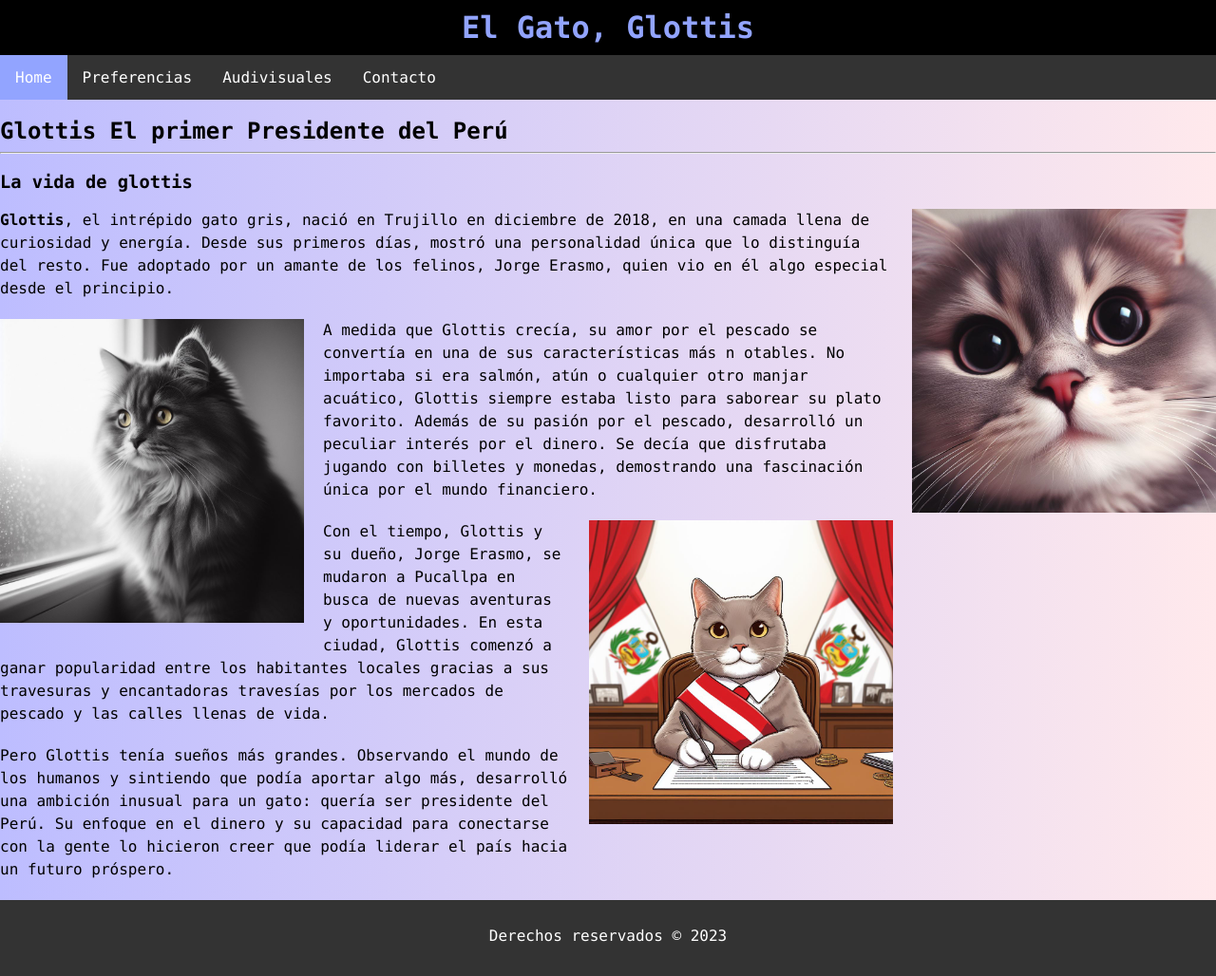
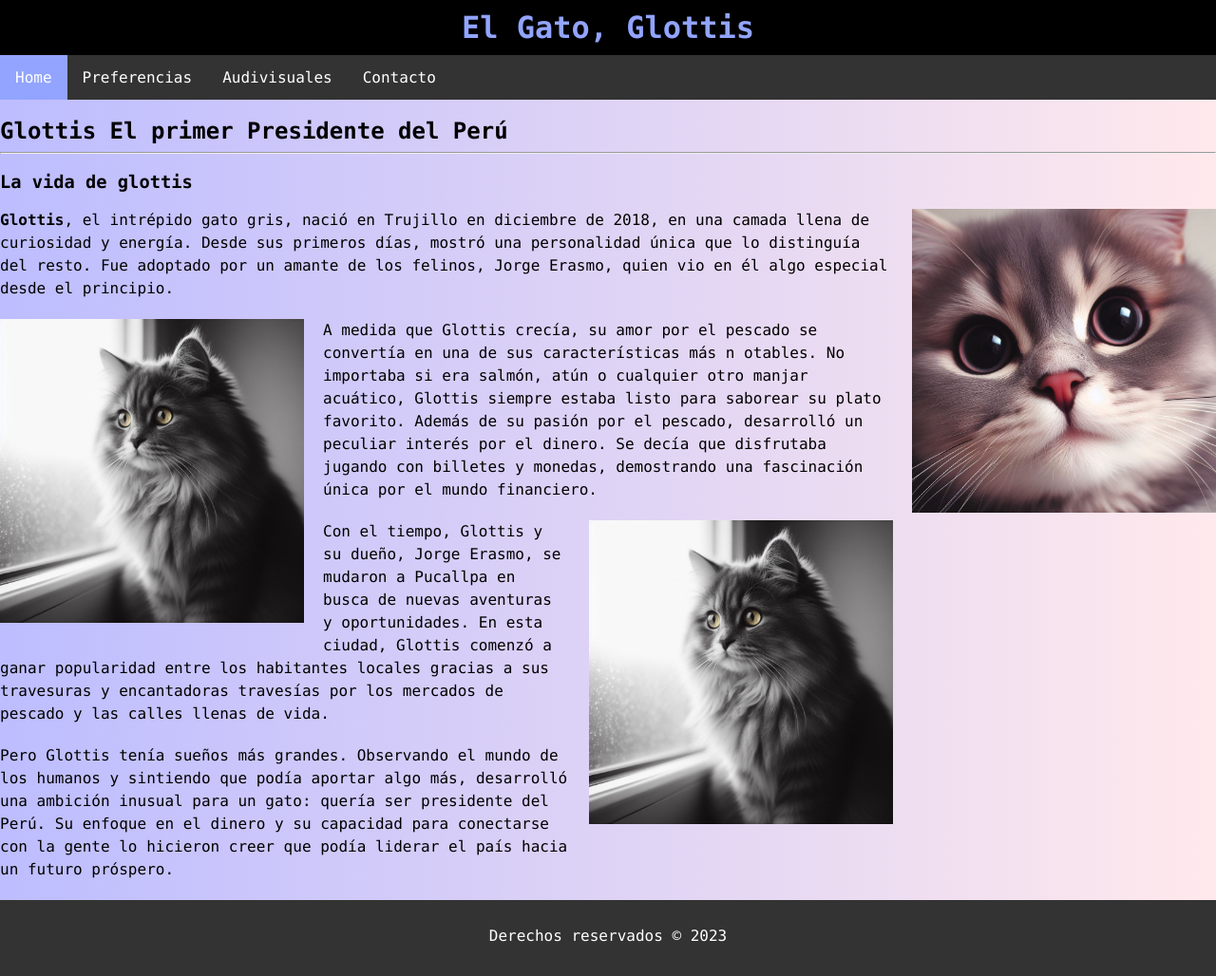
Before and after one commit to Erasmoo/proyecto_curso_html, a plain HTML site: page index.html in a window 1280 px wide. Shown: the whole page at 95% size. Drawn offline with Linux system fonts and the light colour scheme.

Commit message:
Update index.html

```diff
--- a/index.html
+++ b/index.html
@@ -141,7 +141,7 @@
             estaba listo para saborear su plato favorito. Además de su pasión por el pescado, desarrolló
             un peculiar interés por el dinero. Se decía que disfrutaba jugando con billetes y monedas, demostrando
             una fascinación única por el mundo financiero.</p>
-        <img class="image" src="assets/img/_ea3d82aa-eee7-44b5-9c4e-794163945c2e.jpeg" alt="">
+        <img class="image" src="https://raw.githubusercontent.com/Erasmoo/proyecto_curso_html/master/assets/img/_e6535ce3-a333-4588-992e-c02814d2bf63.jpeg" alt="">
         <p>Con el tiempo, Glottis y su dueño, Jorge Erasmo, se mudaron a Pucallpa en busca de nuevas aventuras y
             oportunidades. En esta ciudad, Glottis comenzó a ganar popularidad entre los habitantes locales
             gracias a sus travesuras y encantadoras travesías por los mercados de pescado y las
```
